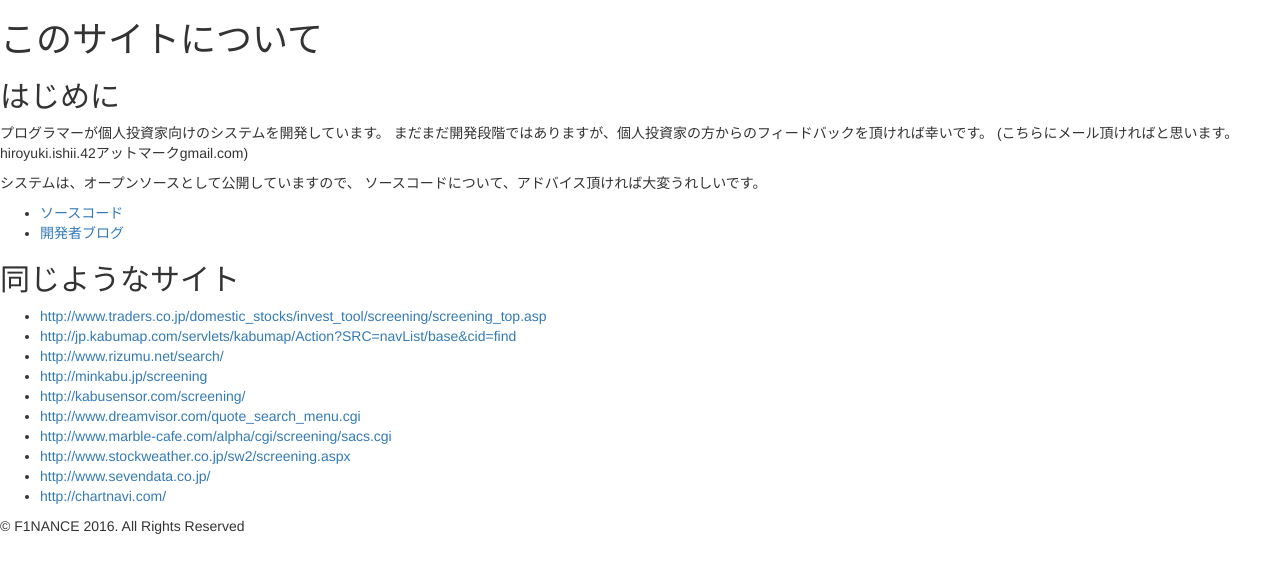
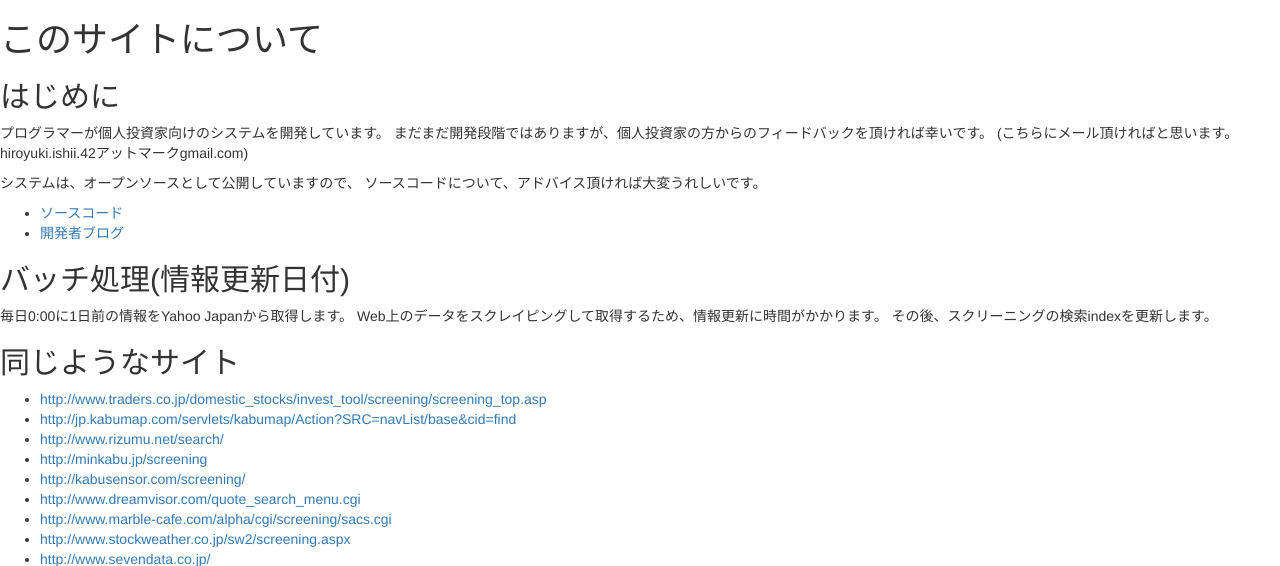
Before and after one commit to her0e1c1/pystock, a Flask app: page /about in a window 1280 px wide. Shown: the part 20-586 px from the top of the page. Run offline with Flask 2, Linux system fonts and the light colour scheme; parts of the project's set-up code (start-up, migrations or seed data) failed here and were passed over; some libraries are stand-ins or nearby versions.

Commit message:
batch情報更新'

```diff
--- a/stock/server/templates/about.html
+++ b/stock/server/templates/about.html
@@ -22,6 +22,14 @@
   <li><a href="http://her0e1c1.hatenablog.com/">開発者ブログ</a></li>
 </ul>
 
+<h2>バッチ処理(情報更新日付)</h2>
+
+<p>
+毎日0:00に1日前の情報をYahoo Japanから取得します。
+Web上のデータをスクレイピングして取得するため、情報更新に時間がかかります。
+その後、スクリーニングの検索indexを更新します。
+</p>
+
 <h2>同じようなサイト</h2>
 
 {% set links = [
```
